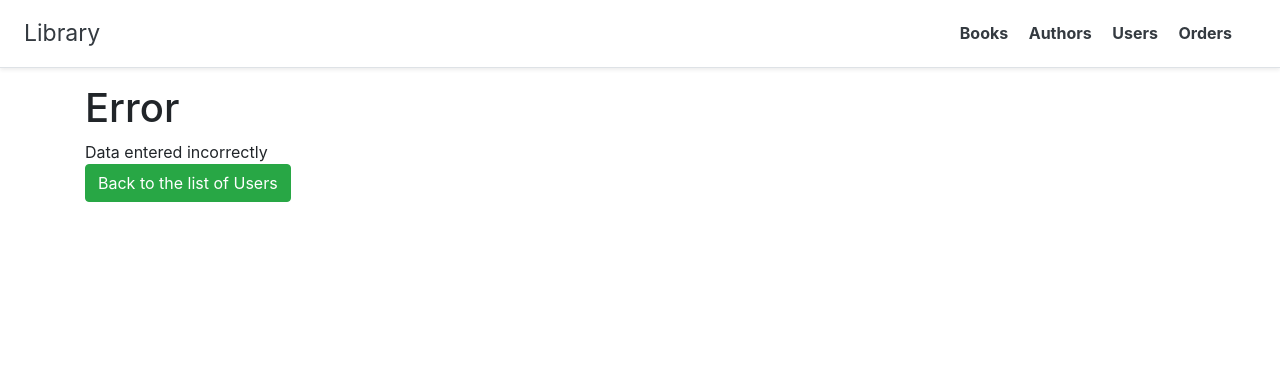
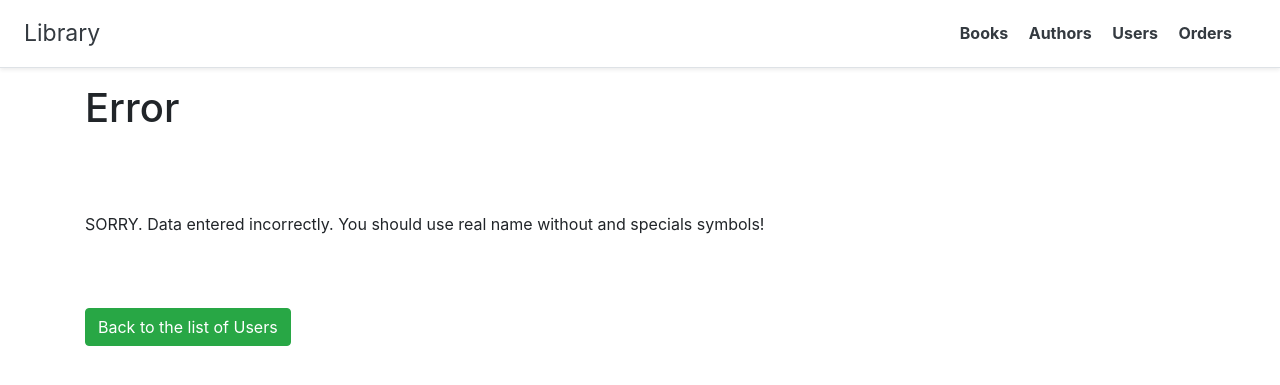
Before and after one commit to riv-ryzhkov/Sprint17-team3-7, a Django app: template authentication/templates/user/user_form_error.html in a window 1280 px wide. Shown: the top 385 px of the page. Run offline with Django 3.2, Linux system fonts and the light colour scheme; the template is opened without the code that fills it, so the values that code supplies are empty; some libraries are stand-ins or nearby versions.

Commit message:
Final version

```diff
--- a/authentication/templates/user/user_form_error.html
+++ b/authentication/templates/user/user_form_error.html
@@ -7,7 +7,18 @@
 
 {% block content %}
     <h1>Error</h1>
-    Data entered incorrectly
+    <br>
+    <br>
+    <br>
+    SORRY.
+    Data entered incorrectly.
+    You should use real name without and specials symbols!<br>
+    <br>
+    <br>
+    <br>
+
+
+
     <div><a type="button" class="btn btn-success" href="/user/0/">Back to the list of Users</a></div>
 
 
```
